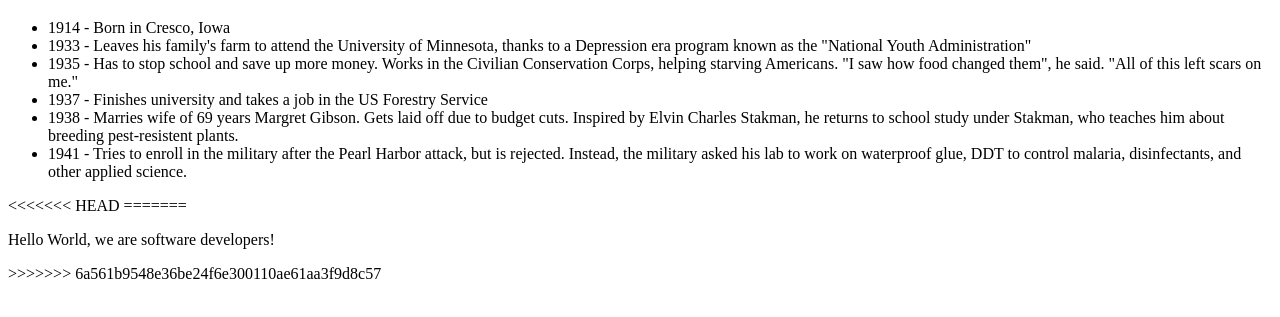
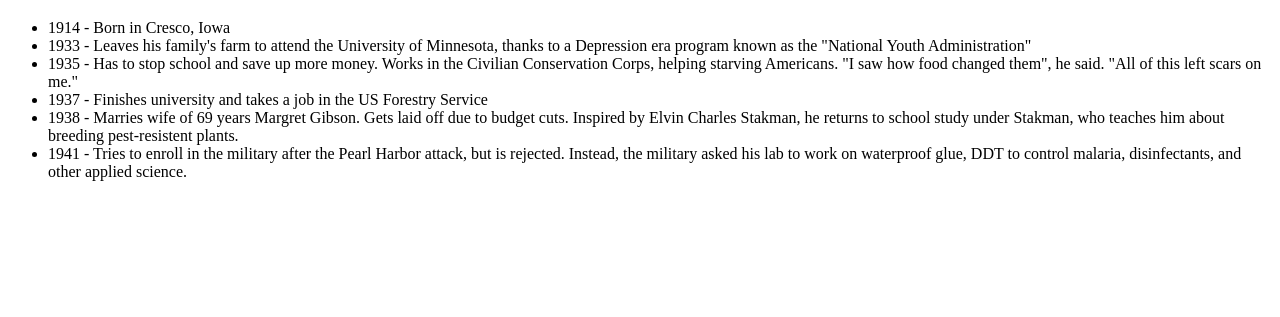
Before and after one commit to amare1990/Ethio-Angola-Tribute-Page, a plain HTML site: page index.html in a window 1280 px wide. Shown: the part 211-528 px from the top of the page. Drawn offline with Linux system fonts and the light colour scheme.

Commit message:
updated index.html

```diff
--- a/index.html
+++ b/index.html
@@ -48,11 +48,6 @@
 
 
 
-
-<<<<<<< HEAD
-=======
-    <p>Hello World, we are software developers!</p>
->>>>>>> 6a561b9548e36be24f6e300110ae61aa3f9d8c57
-    <script  src="js/index.js"></script>
+<script  src="js/index.js"></script>
   </body>
 </html>
```
